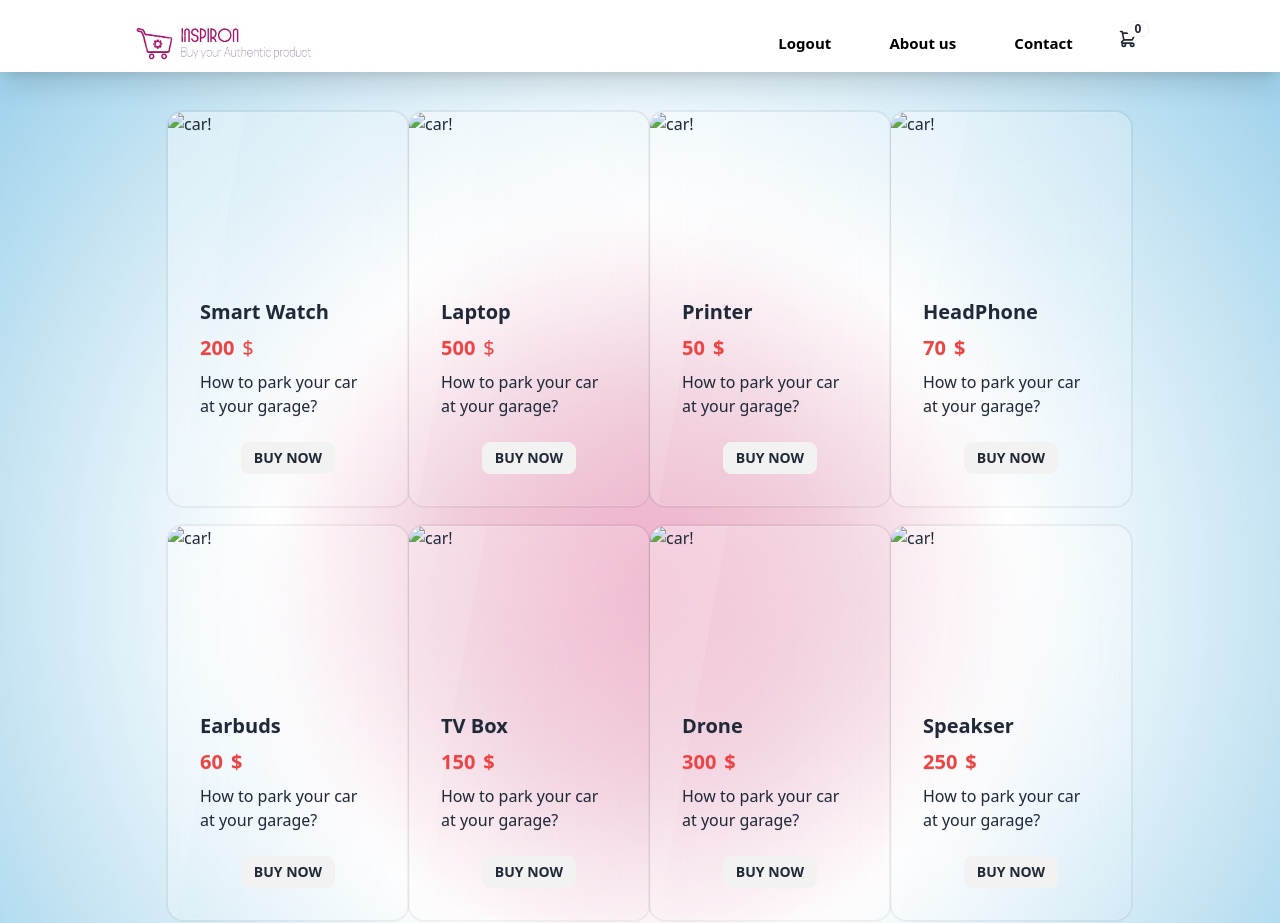
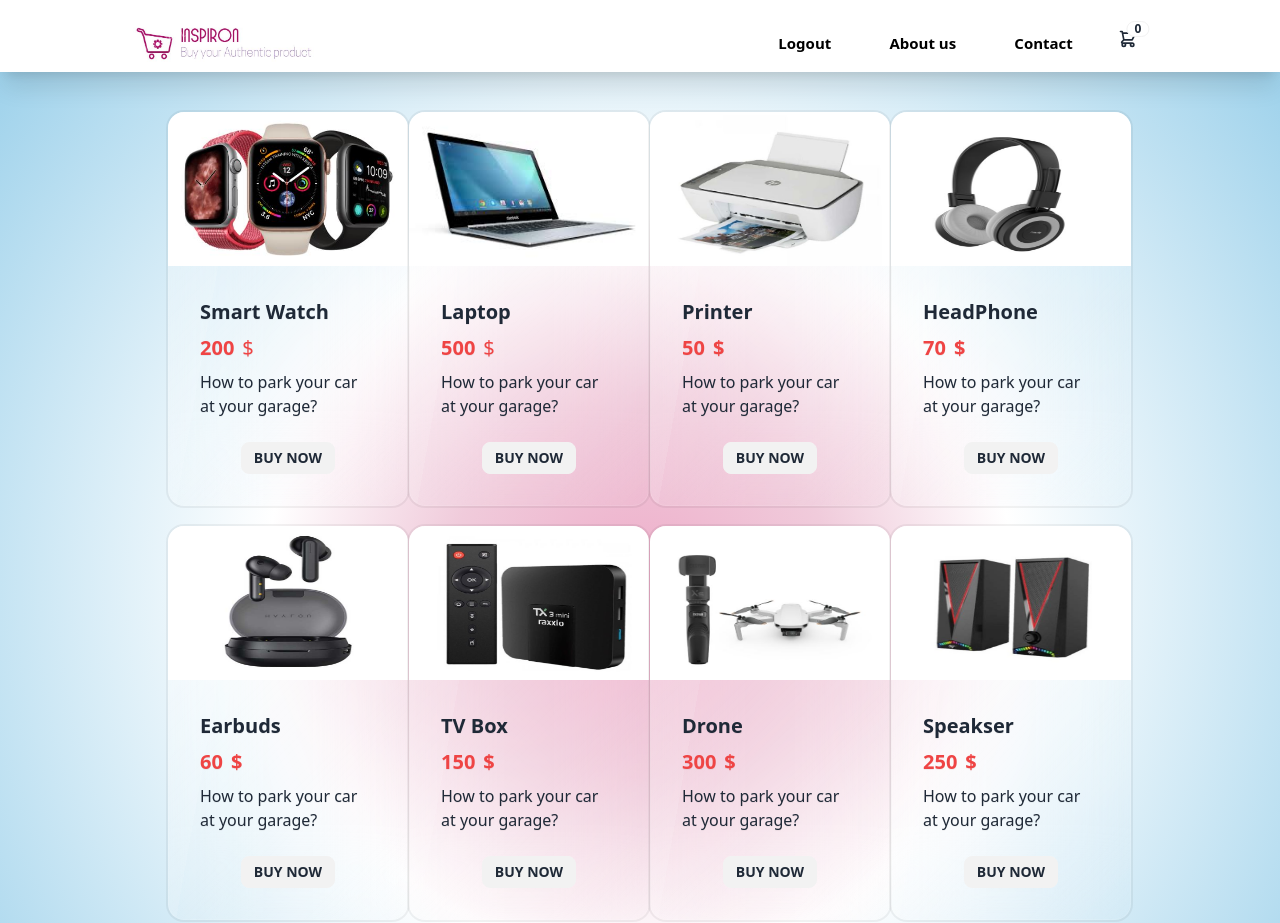
Before and after one commit to Takvir/shopping-app, a plain HTML site: page main.html in a window 1280 px wide. Shown: the top 923 px of the page. Drawn offline with nearby package versions, Linux system fonts and the light colour scheme; the site is published under a folder, as on GitHub Pages, so addresses that start at the root find nothing.

Commit message:
Image Issue

```diff
--- a/main.html
+++ b/main.html
@@ -43,7 +43,7 @@
 
                     <div class="card-img grid grid-cols-1 md:grid-cols-2 lg:grid-cols-3 xl:grid-cols-4  gap-5 items-center justify-center">
                         <div class="card w-60 glass ">
-                            <figure><img src="/images/test/applewatch.JPG" alt="car!"/></figure>
+                            <figure><img src="applewatch.JPG" alt="car!"/></figure>
                             <div class="card-body">
                               <h2 class="card-title">Smart Watch</h2>
                               <div class="flex gap-2">
@@ -57,7 +57,7 @@
                             </div>
                           </div>
                           <div class="card w-60 glass">
-                            <figure><img src="/images/test/Laptop.JPG" alt="car!"/></figure>
+                            <figure><img src="Laptop.JPG" alt="car!"/></figure>
                             <div class="card-body">
                               <h2 class="card-title">Laptop</h2>
                               <div class="flex gap-2">
@@ -70,7 +70,7 @@
                             </div>
                           </div>
                           <div class="card w-60 glass">
-                            <figure><img src="/images/test/printer.JPG" alt="car!"/></figure>
+                            <figure><img src="printer.JPG" alt="car!"/></figure>
                             <div class="card-body">
                               <h2 class="card-title">Printer</h2>
                               <h2 class="card-title text-xl text-red-500">50 <span>$</span></h2>
@@ -81,7 +81,7 @@
                             </div>
                           </div>
                           <div class="card w-60 glass">
-                            <figure><img src="/images/test/headphone.jpg" alt="car!"/></figure>
+                            <figure><img src="headphone.jpg" alt="car!"/></figure>
                             <div class="card-body">
                               <h2 class="card-title">HeadPhone</h2>
                               <h2 class="card-title text-xl text-red-500">70 <span>$</span></h2>
@@ -92,7 +92,7 @@
                             </div>
                           </div>
                           <div class="card w-60 glass">
-                            <figure><img src="/images/test/earbuds1.jpg" alt="car!"/></figure>
+                            <figure><img src="earbuds1.jpg" alt="car!"/></figure>
                             <div class="card-body">
                               <h2 class="card-title">Earbuds</h2>
                               <h2 class="card-title text-xl text-red-500">60 <span>$</span></h2>
@@ -103,7 +103,7 @@
                             </div>
                           </div>
                           <div class="card w-60 glass">
-                            <figure><img src="/images/test/tvbox.JPG" alt="car!"/></figure>
+                            <figure><img src="tvbox.JPG" alt="car!"/></figure>
                             <div class="card-body">
                               <h2 class="card-title">TV Box</h2>
                               <h2 class="card-title text-xl text-red-500">150 <span>$</span></h2>
@@ -114,7 +114,7 @@
                             </div>
                           </div>
                           <div class="card w-60 glass">
-                            <figure><img src="/images/test/drone.JPG" alt="car!"/></figure>
+                            <figure><img src="drone.JPG" alt="car!"/></figure>
                             <div class="card-body">
                               <h2 class="card-title">Drone</h2>
                               <h2 class="card-title text-xl text-red-500">300 <span>$</span></h2>
@@ -125,7 +125,7 @@
                             </div>
                           </div>
                           <div class="card w-60 glass">
-                            <figure><img src="/images/test/speaker.JPG  " alt="car!"/></figure>
+                            <figure><img src="speaker.JPG  " alt="car!"/></figure>
                             <div class="card-body">
                               <h2 class="card-title">Speakser</h2>
                               <h2 class="card-title text-xl text-red-500">250 <span>$</span></h2>
```
Also changed, not shown: index.html (+4 -4 lines), Laptop.JPG (added), applewatch.JPG (added), drone.JPG (added), earbuds.JPG (added), earbuds1.jpg (added), headphone.jpg (added), iphone.jpg (added), printer.JPG (added), speaker.JPG (added), test.jpg (added), testshoe.JPG (added), tvbox.JPG (added), webcam.JPG (added).
